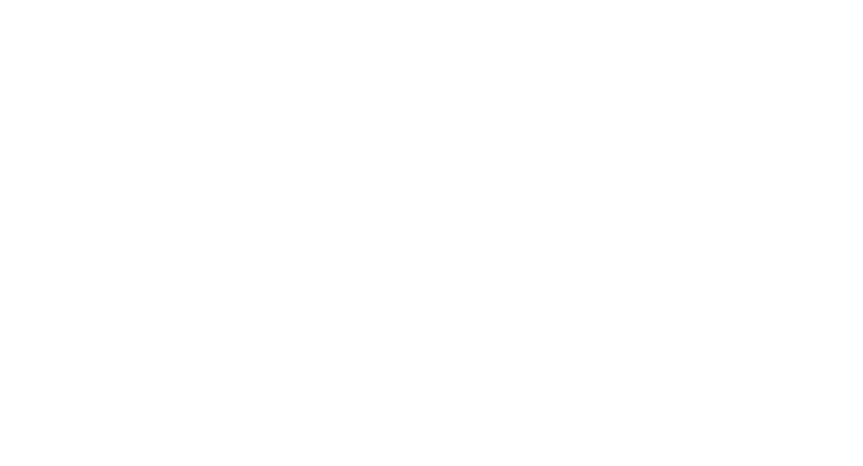
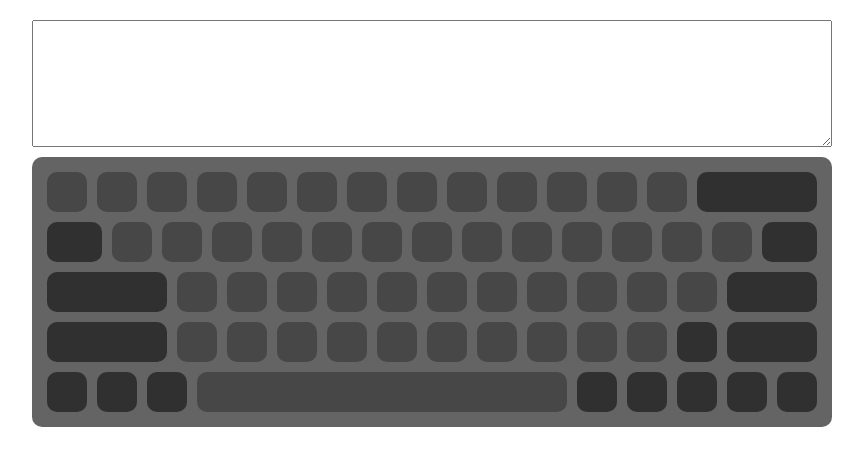
Before and after one commit to SEPOTOM/virtual-keyboard, a website with bundled scripts: page index.html in a window 1280 px wide. Shown: the whole page, without its empty margins (208-1071 px from the left). Built offline with nearby package versions, Linux system fonts and the light colour scheme.

Commit message:
feat: implement Keyboard's createComponent function and add Keyboard component to page

```diff
--- a/app.js
+++ b/app.js
@@ -1,5 +1,6 @@
 import KeyLabels from './js/key-labels/key-labels.js';
 import Wrapper from './components/wrapper/wrapper.js';
+import Keyboard from './components/keyboard/keyboard.js';
 
 const ClassNames = {
   PAGE: 'page',
@@ -12,6 +13,9 @@ async function initApp() {
 
   const wrapper = Wrapper.createComponent('main');
   document.body.prepend(wrapper);
+
+  const keyboard = Keyboard.createComponent('div');
+  wrapper.append(keyboard);
 }
 
 initApp();
--- /dev/null
+++ b/components/keyboard/_keyboard.scss
@@ -0,0 +1,77 @@
+.keyboard {
+  width: 100%;
+  padding: 20px 0;
+
+  &__textarea {
+    box-sizing: border-box;
+    display: block;
+    width: 100%;
+    margin-bottom: 10px;
+    padding: 5px;
+
+    font-size: 20px;
+  }
+
+  &__panel {
+    display: flex;
+    flex-direction: column;
+    row-gap: 10px;
+    padding: 15px;
+
+    background-color: $light-gray-color;
+    border-radius: 10px;
+  }
+
+  &__row {
+    display: flex;
+    column-gap: 10px;
+    margin: 0;
+    padding: 0;
+  }
+
+  &__key {
+    min-width: 40px;
+    min-height: 40px;
+
+    list-style: none;
+
+    &_wide {
+      flex: 1 1 auto;
+    }
+
+    &_double {
+      min-width: 90px;
+    }
+  }
+
+  &__button {
+    display: flex;
+    justify-content: center;
+    align-items: center;
+    width: 100%;
+    height: 100%;
+
+    font-size: 18px;
+    color: $main-light-color;
+
+    background-color: $main-gray-color;
+    border-radius: 10px;
+    border: none;
+    cursor: pointer;
+
+    transition: all 0.3s ease 0s;
+
+    &:hover {
+      background-color: $key-hover-color;
+    }
+
+    &_dark {
+      background-color: $main-dark-color;
+    }
+
+    &_active {
+      background-color: $key-active-color;
+      border-radius: 50%;
+    }
+  }
+}
--- /dev/null
+++ b/components/keyboard/keyboard.js
@@ -0,0 +1,123 @@
+const ClassNames = {
+  KEYBOARD: 'keyboard',
+  TEXTAREA: 'keyboard__textarea',
+  PANEL: 'keyboard__panel',
+  ROW: 'keyboard__row',
+  KEY: 'keyboard__key',
+  KEY_WIDE: 'keyboard__key_wide',
+  KEY_DOUBLE: 'keyboard__key_double',
+  BUTTON: 'keyboard__button',
+  BUTTON_ACTIVE: 'keyboard__button_active',
+  BUTTON_DARK: 'keyboard__button_dark',
+};
+
+const TEXTAREA_ROWS = 5;
+const ROWS_QUANTITY = 5;
+const KEYS_IN_FIRST_ROW_QUANTITY = 14;
+const KEYS_IN_SECOND_ROW_QUANTITY = 15;
+const KEYS_IN_THIRD_ROW_QUANTITY = 13;
+const KEYS_IN_FOURTH_ROW_QUANTITY = 13;
+const KEYS_IN_FIFTH_ROW_QUANTITY = 9;
+
+const BUTTON_TYPE = 'button';
+
+const numberButtons = [];
+const symbolButtons = [];
+const specialButtons = [];
+
+class Keyboard {
+  static createComponent(tagName) {
+    if (!tagName && typeof tagName !== 'string') {
+      throw new TypeError('tagName is not valid');
+    }
+
+    const keyboard = createElement(tagName, ClassNames.KEYBOARD);
+
+    const keyboardTextarea = createElement('textarea', ClassNames.TEXTAREA);
+    keyboardTextarea.rows = TEXTAREA_ROWS;
+    keyboard.append(keyboardTextarea);
+
+    const keyboardPanel = createElement('div', ClassNames.PANEL);
+    keyboard.append(keyboardPanel);
+
+    const keyboardRows = [];
+    for ( let i = 0; i < ROWS_QUANTITY; i++ ) {
+      const keyboardRow = createElement('ul', ClassNames.ROW);
+      keyboardPanel.append(keyboardRow);
+      keyboardRows.push(keyboardRow);
+    }
+
+    fillKeyboardRows(keyboardRows);
+
+    return keyboard;
+  }
+}
+
+function createElement(tagName, className) {
+  const element = document.createElement(tagName);
+  element.className = className;
+  return element;
+}
+function fillKeyboardRows(keyboardRows) {
+  keyboardRows.forEach((keyboardRow, index) => {
+    let keysInRowQuantity = null;
+
+    if (index === 0) {
+      keysInRowQuantity = KEYS_IN_FIRST_ROW_QUANTITY;
+    } else if (index === 1) {
+      keysInRowQuantity = KEYS_IN_SECOND_ROW_QUANTITY;
+    } else if (index === 2) {
+      keysInRowQuantity = KEYS_IN_THIRD_ROW_QUANTITY;
+    } else if (index === 3) {
+      keysInRowQuantity = KEYS_IN_FOURTH_ROW_QUANTITY;
+    } else if (index === 4) {
+      keysInRowQuantity = KEYS_IN_FIFTH_ROW_QUANTITY;
+    }
+
+    for (let i = 0; i < keysInRowQuantity; i++ ) {
+      const keyboardKey = createElement('li', ClassNames.KEY);
+      keyboardRow.append(keyboardKey);
+
+      const keyboardButton = createElement('button', ClassNames.BUTTON);
+      keyboardButton.type = BUTTON_TYPE;
+      keyboardKey.append(keyboardButton);
+
+      modifyKey(keyboardKey, index, i, keysInRowQuantity);
+      modifyButton(keyboardButton, index, i, keysInRowQuantity);
+      registerButton(keyboardButton, index, i);
+    }
+  });
+}
+function modifyKey(key, rowIndex, keyIndex, keysInRowQuantity) {
+  if (keyIndex === 0 && rowIndex !== 0 && rowIndex !== 4) {
+    key.classList.add(ClassNames.KEY_WIDE);
+  } else if (keyIndex === keysInRowQuantity - 1 && (rowIndex === 0 || rowIndex === 1)) {
+    key.classList.add(ClassNames.KEY_WIDE);
+  } else if (keyIndex === keysInRowQuantity - 1 && (rowIndex === 2 || rowIndex === 3)) {
+    key.classList.add(ClassNames.KEY_DOUBLE);
+  } else if (rowIndex === 4 && keyIndex === 3) {
+    key.classList.add(ClassNames.KEY_WIDE);
+  }
+}
+function modifyButton(button, rowIndex, keyIndex, keysInRowQuantity) {
+  if (keyIndex === 0 && rowIndex !== 0) {
+    button.classList.add(ClassNames.BUTTON_DARK);
+  } else if (keyIndex === keysInRowQuantity - 1) {
+    button.classList.add(ClassNames.BUTTON_DARK);
+  } else if (keyIndex === keysInRowQuantity - 2 && rowIndex === 3) {
+    button.classList.add(ClassNames.BUTTON_DARK);
+  } else if (rowIndex === 4 && keyIndex !== 3) {
+    button.classList.add(ClassNames.BUTTON_DARK);
+  }
+}
+function registerButton(button, rowIndex, keyIndex) {
+  if (rowIndex === 0 && keyIndex > 0 && keyIndex < 11) {
+    numberButtons.push(button);
+  } else if (button.classList.contains(ClassNames.BUTTON_DARK)) {
+    specialButtons.push(button);
+  } else {
+    symbolButtons.push(button);
+  }
+}
+
+export default Keyboard;
--- a/style.scss
+++ b/style.scss
@@ -3,3 +3,4 @@
 @import './styles/page';
 
 @import './components/wrapper/wrapper';
+@import './components/keyboard/keyboard';
```
Also changed, not shown: style.css.
